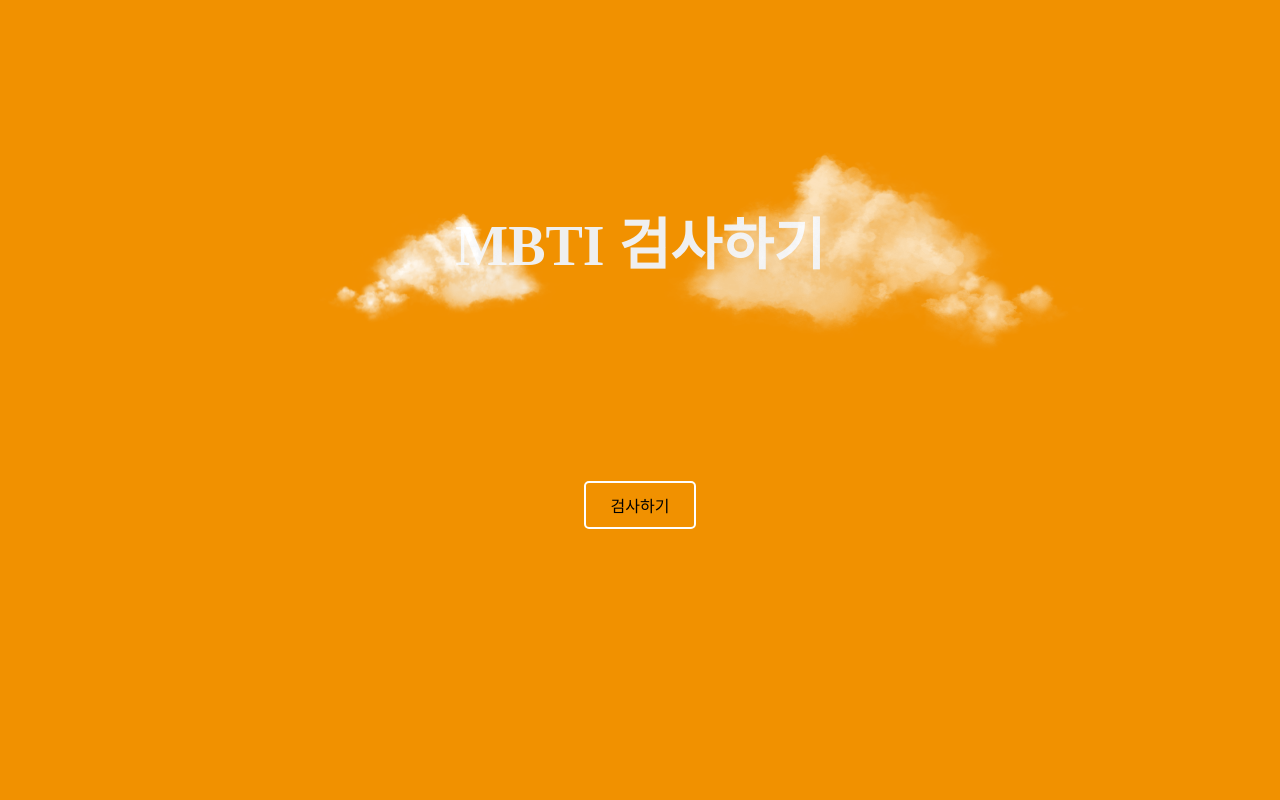
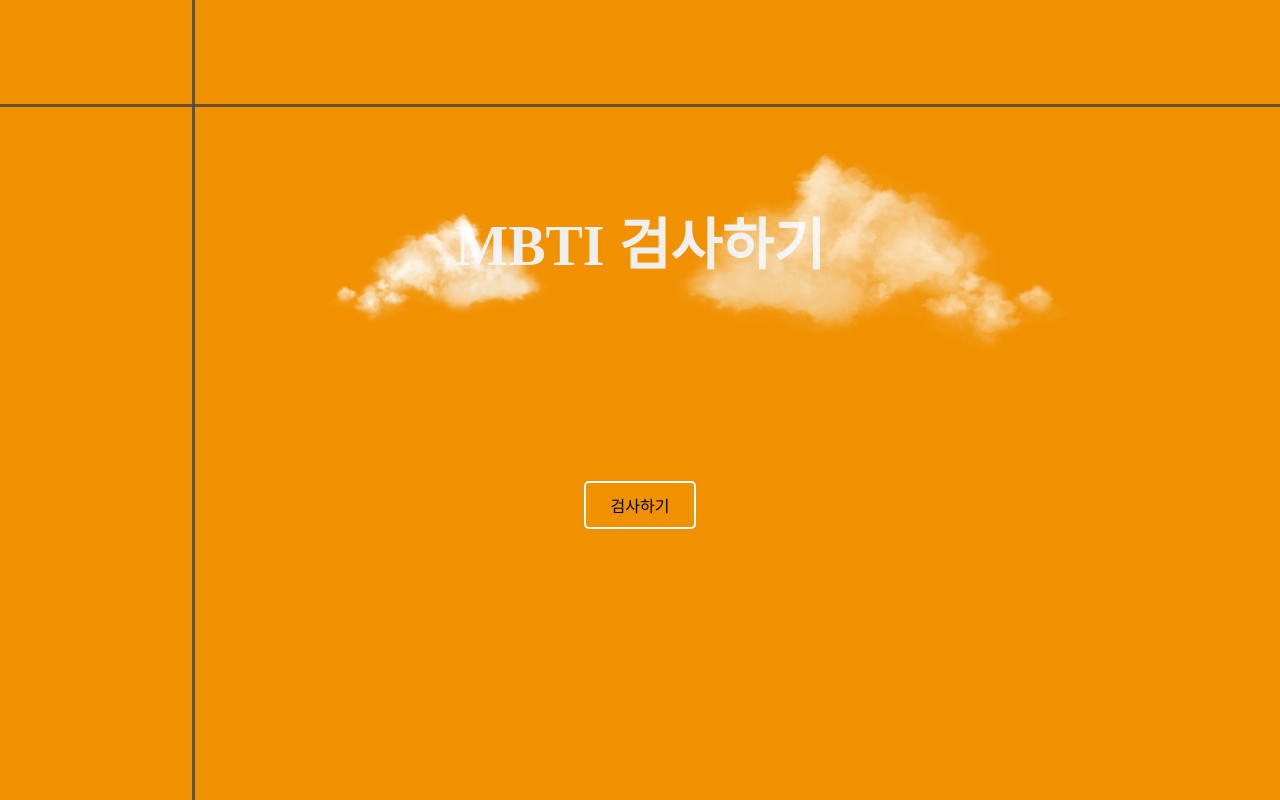
Before and after one commit to taewok/MBTI, a React (Create React App) app: page / in a window 1280 px wide. Built offline with nearby package versions, Linux system fonts and the light colour scheme; a web font is replaced by a local one.

Commit message:
feat: home 화면 선 애니메이션 추가

```diff
--- a/src/page/Home.js
+++ b/src/page/Home.js
@@ -39,6 +39,26 @@ const RightCloud = keyframes`
     left: 50%;
   }
 `;
+const LineAnimation1 = keyframes`
+  0%{
+    top: 0;
+    opacity: 0;
+  }
+  100%{
+    top: 13vh;
+    opacity: 0.8;
+  }
+`
+const LineAnimation2 = keyframes`
+  0%{
+    left: 0;
+    opacity: 0;
+  }
+  100%{
+    left: 15vw;
+    opacity: 0.8;
+  }
+`
 
 const Container = styled.div`
   width: 100vw;
@@ -46,10 +66,30 @@ const Container = styled.div`
   background-color: #f19100;
 `;
 const Wrap = styled.div`
+  position: relative;
   display: flex;
   flex-direction: column;
   align-items: center;
   padding-top: 25vh;
+  &::after {
+    content: "";
+    position: absolute;
+    top: 0;
+    left:0;
+    width: 100%;
+    height: 3px;
+    background-color: #444444;
+    animation: ${LineAnimation1} 1s ease-in forwards;
+  }
+  &::before {
+    content: "";
+    position: absolute;
+    top: 0;
+    width: 3px;
+    height: 100vh;
+    background-color: #444444;
+    animation: ${LineAnimation2} 1s ease-in forwards;
+  }
 `;
 const Title = styled.h1`
   position: relative;
```
